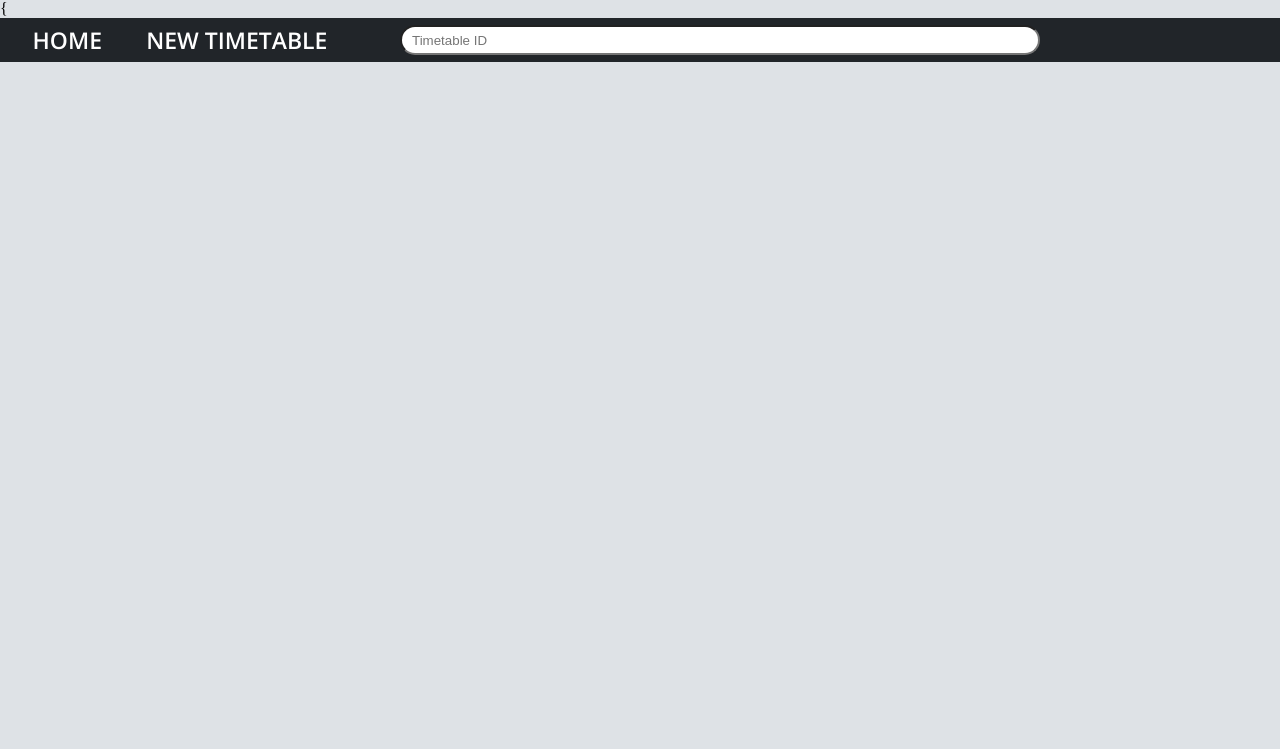
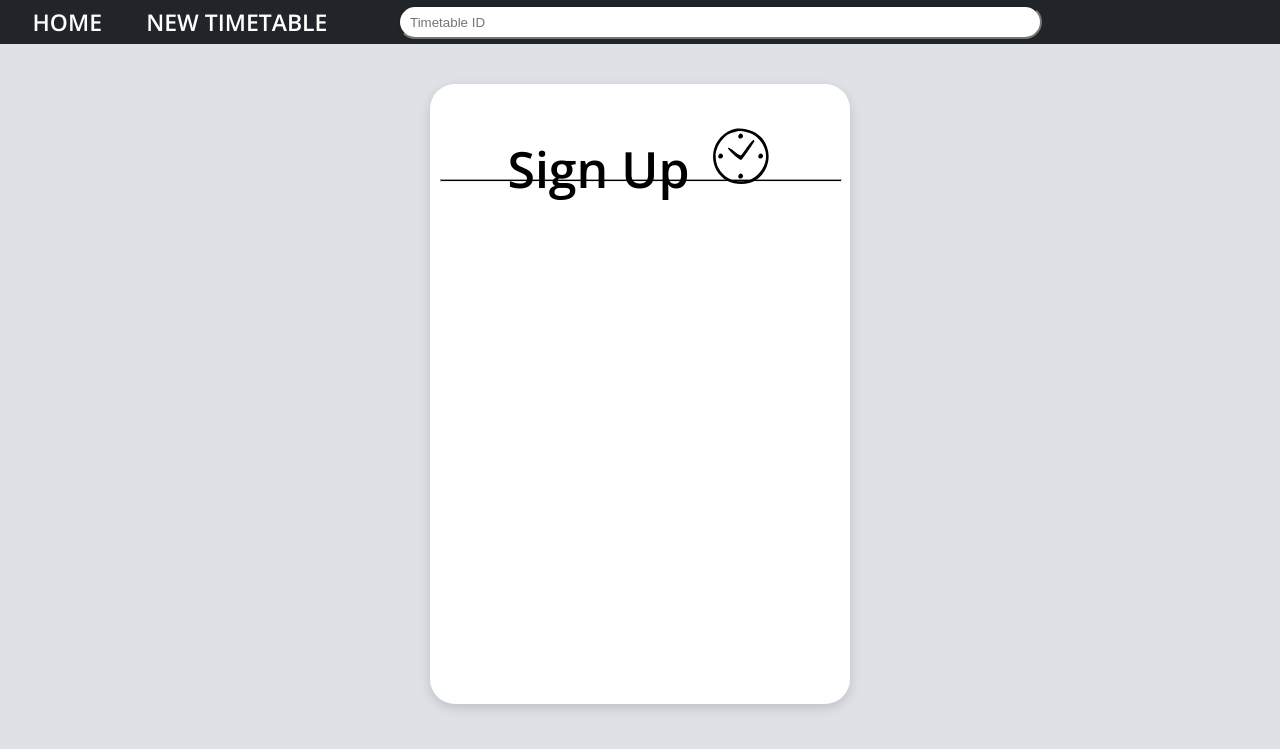
Before and after one commit to A5KET/timetable, a Flask app: template app/templates/auth/signup.html in a window 1280 px wide. Shown: the top 749 px of the page. Run offline with Flask 2, Linux system fonts and the light colour scheme; the template is opened without the code that fills it, so the values that code supplies are empty.

Commit message:
style: signup form test

```diff
--- a/app/__init__.py
+++ b/app/__init__.py
@@ -14,7 +14,9 @@ def create_app(config_name: str):
     db.init_app(app)
 
     from .main import main as main_bp
+    from .auth import auth as auth_bp
 
     app.register_blueprint(main_bp)
+    app.register_blueprint(auth_bp)
 
     return app
--- /dev/null
+++ b/app/auth/__init__.py
@@ -0,0 +1,5 @@
+import flask
+
+auth = flask.Blueprint('auth', __name__)
+
+from . import views
--- a/app/models.py
+++ b/app/models.py
@@ -32,6 +32,7 @@ class Week(db.Model):
 
     week_id = db.Column(db.Integer, primary_key=True)
     table_id = db.Column(db.Integer, db.ForeignKey('table.table_id'))
+
     week_number = db.Column(db.Integer) # <4
 
     day = db.relationship('Day')
@@ -42,10 +43,10 @@ class Day(db.Model):
 
     day_id = db.Column(db.Integer, primary_key=True)
     week_id = db.Column(db.Integer, db.ForeignKey('week.week_id'))
+
     weekday = db.Column(db.Enum('MON', 'TUE', 'WED', 'THU', 'FRI', 'SAT', 'SUN'))
 
     event = db.relationship('Event')
-
 
 
 class Event(db.Model):
@@ -53,6 +54,7 @@ class Event(db.Model):
 
     event_id = db.Column(db.Integer, primary_key=True)
     day_id = db.Column(db.Integer, db.ForeignKey('day.day_id'))
+
     event_name = db.Column(db.String(32))
     event_start = db.Column(db.Time)
     event_end = db.Column(db.Time)
--- /dev/null
+++ b/app/static/css/auth.css
@@ -0,0 +1,49 @@
+.signup-form {
+    width: 400px;
+    height: 600px;
+    margin: 5vh auto;
+    padding: 10px;
+
+    box-shadow: 0 4px 12px rgb(0 0 0 / 15%);
+    border: 1px solid inherit;
+    border-radius: 25px;
+
+    background-color: white;
+}
+
+.signup-top {
+    width: 100%;
+    height: 200;
+
+    display: flex;
+    justify-content: center;
+}
+
+.logo {
+    height: 85px;
+
+    display: block;
+}
+
+.logo-name {
+    margin-right: 15px;
+    margin-bottom: 30px;
+
+    font-size: 50px;
+    font-family: 'Open Sans', sans-serif;
+
+    display: inline;
+}
+
+.logo-img {
+    margin-top: 30px;
+    display: inline;
+}
+
+
+.border {
+    display: block;
+    width: 400px;
+    height: 1px;
+    background-color: black;
+}
--- a/app/templates/auth/signup.html
+++ b/app/templates/auth/signup.html
@@ -1,7 +1,22 @@
-{ {% extends 'base.html' %}}
+{% extends 'base.html' %}}
+
+{% block css %}
+    <link rel="stylesheet" href="{{ url_for('static', filename='css/auth.css') }}">
+{% endblock %}
 
 {% block page_name %}Sign Up{% endblock %}
 
 {% block content %}
+    <div class="signup-form">
+        <div class="signup-top">
+            <div class="logo">
+                <h1 class="logo-name">Sign Up</h1>
+                <img class="logo-img" src="{{ url_for('static', filename='img/black-logo.svg') }}" alt="logo">
+            </div>
+        </div>
+        <hr class="border">
+        <div class="signup-fields">
 
+        </div>
+    </div>
 {% endblock %}
```
Also changed, not shown: app/auth/forms.py (added).
